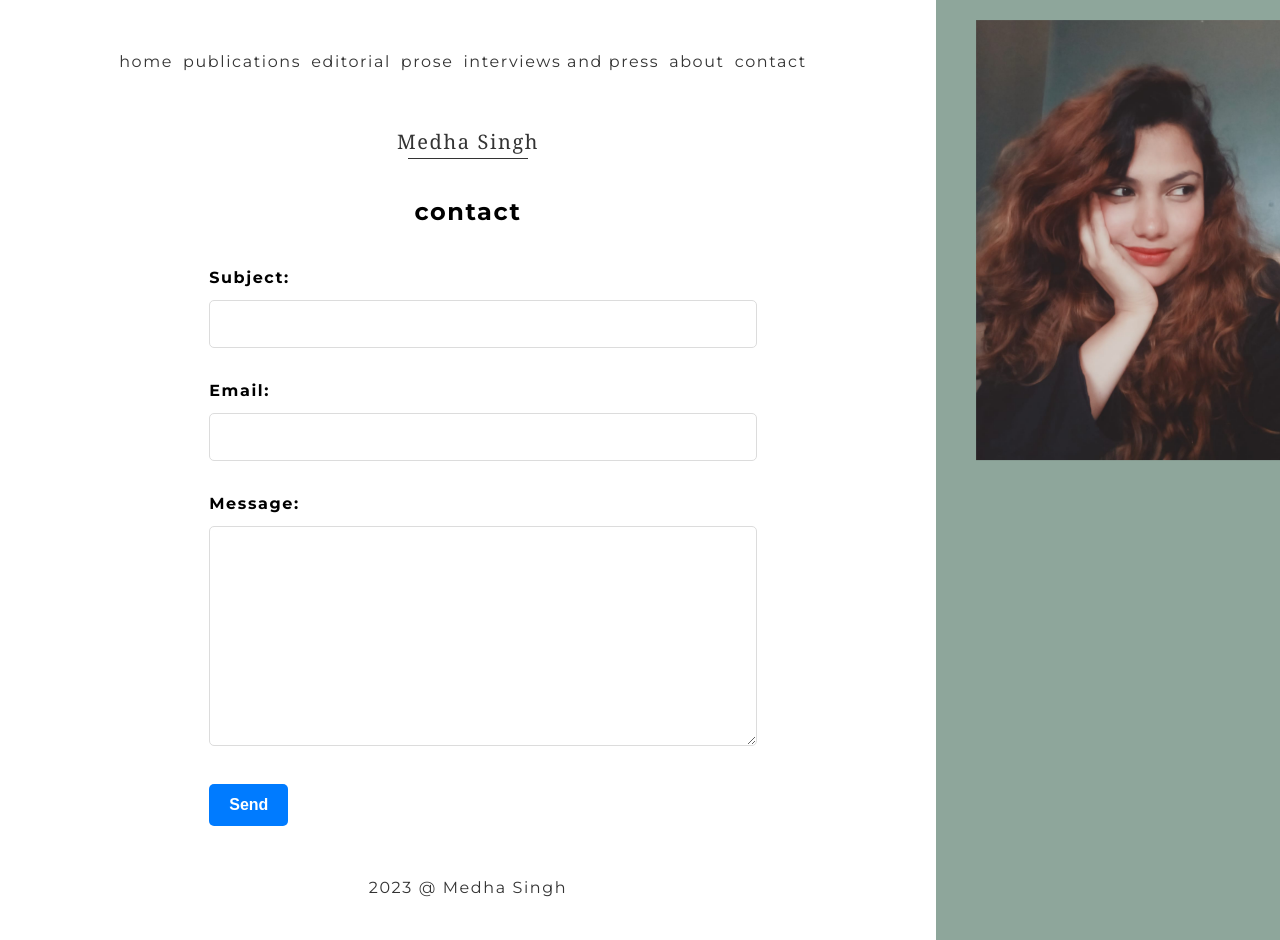
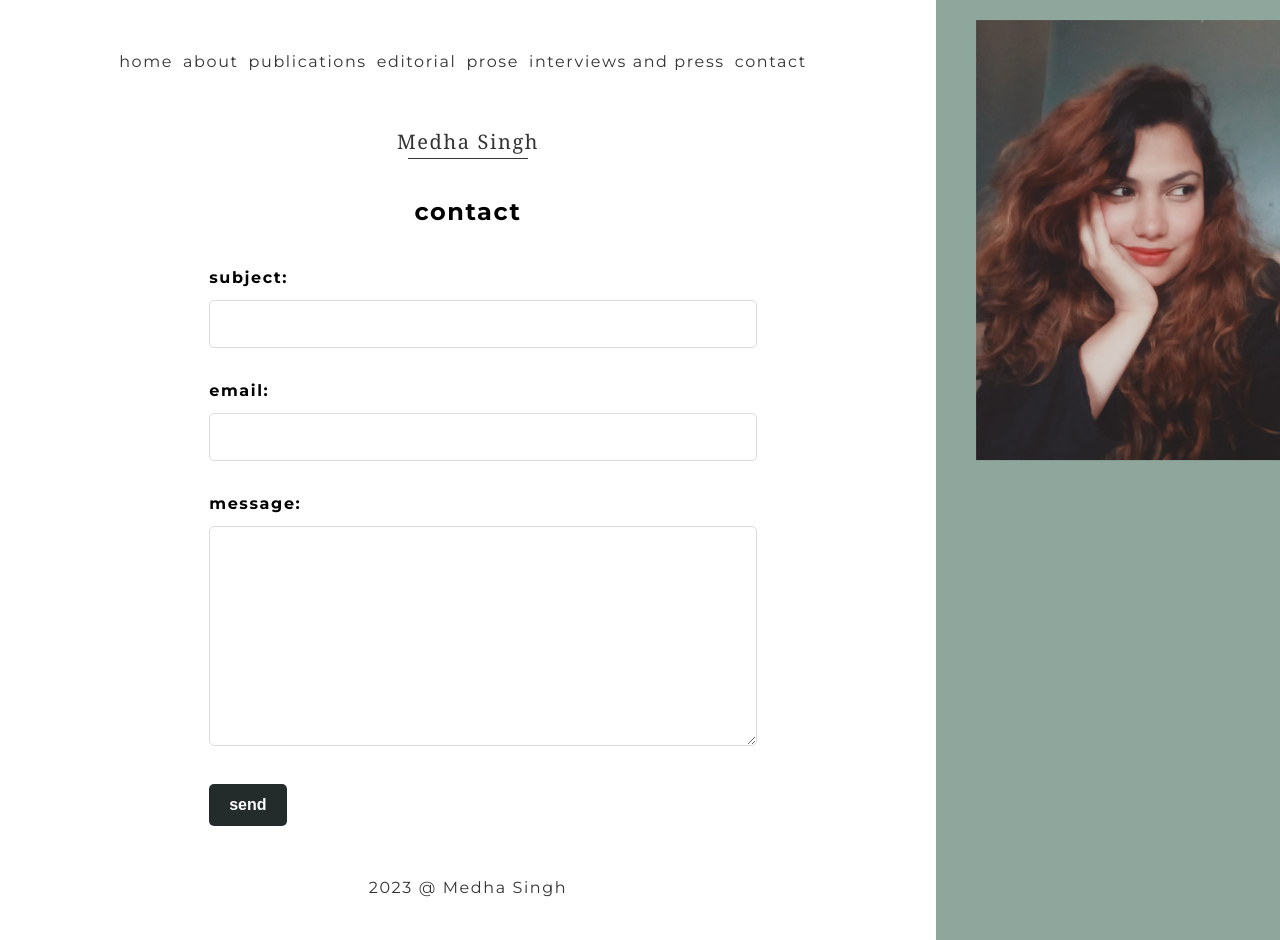
Before and after one commit to kenjinezumi/writer_medha, a Django app: page /contact/ in a window 1280 px wide. Run offline with Django 3.2, Linux system fonts and the light colour scheme; data that the repository does not hold is empty; some libraries are stand-ins or nearby versions.

Commit message:
Change cosmetic elements

```diff
--- a/writer/forms.py
+++ b/writer/forms.py
@@ -6,9 +6,9 @@ from writer.models import AboutPDF
 
 
 class ContactForm(forms.Form):
-    subject = forms.CharField(max_length=200, required=False)
-    email = forms.EmailField( required=False)
-    message = forms.CharField(widget=forms.Textarea,  required=False)
+    subject = forms.CharField(max_length=200, required=False, label="subject")
+    email = forms.EmailField( required=False, label="email")
+    message = forms.CharField(widget=forms.Textarea,  required=False, label="message")
     def clean(self):
         cleaned_data = super().clean()
         subject = cleaned_data.get('subject')
--- a/writer/static/css/styles.css
+++ b/writer/static/css/styles.css
@@ -199,7 +199,7 @@ footer {
 
 /* Style for the submit button */
 #submit-button {
-  background-color: #007bff;
+  background-color: #232b2b;
   color: #fff;
   border: none;
   padding: 12px 20px; /* Increase the padding for a more prominent button */
--- a/writer/templates/about.html
+++ b/writer/templates/about.html
@@ -2,7 +2,7 @@
 {% extends 'base.html' %}
 
 {% block content %}
-  <h1 class="title-heading">About</h1>
+  <h1 class="title-heading">about</h1>
 
   {% for content in about %}
     <p>{{ content.content }}</p>
@@ -11,6 +11,6 @@
     {% endif %}
   {% endfor %}
   {% for pdf in about_pdfs %}
-    <a class="download-link" href="{{ pdf.pdf_file.url }}" download="{{ pdf.title }}">Download my Curriculum Vitae</a><br>
+    <a class="download-link" href="{{ pdf.pdf_file.url }}" download="{{ pdf.title }}">curriculum vitae</a><br>
   {% endfor %}
 {% endblock %}
--- a/writer/templates/base.html
+++ b/writer/templates/base.html
@@ -27,6 +27,9 @@
                 <li class="nav-item">
                   <a class="nav-link" href="{% url 'home' %}">home</a>
                 </li>
+                 <li class="nav-item">
+                  <a class="nav-link" href="{% url 'about' %}">about</a>
+                </li>
                 <li class="nav-item">
                   <a class="nav-link" href="{% url 'publications' %}">publications</a>
                 </li>
@@ -38,9 +41,6 @@
                 </li>
                 <li class="nav-item">
                   <a class="nav-link" href="{% url 'interviews' %}">interviews and press</a>
-                </li>
-                <li class="nav-item">
-                  <a class="nav-link" href="{% url 'about' %}">about</a>
                 </li>
                 <li class="nav-item">
                   <a class="nav-link" href="{% url 'contact' %}">contact</a>
--- a/writer/templates/contact.html
+++ b/writer/templates/contact.html
@@ -13,7 +13,7 @@
     <form id="contact-form" method="post" novalidate>
       {% csrf_token %}
       {{ form.as_p }}
-      <button type="submit" id="submit-button">Send</button>
+      <button type="submit" id="submit-button">send</button>
       <p id="error-notification" style="display: none; color: red;">Please fill in all required fields.</p>
     </form>
   </div>
```
